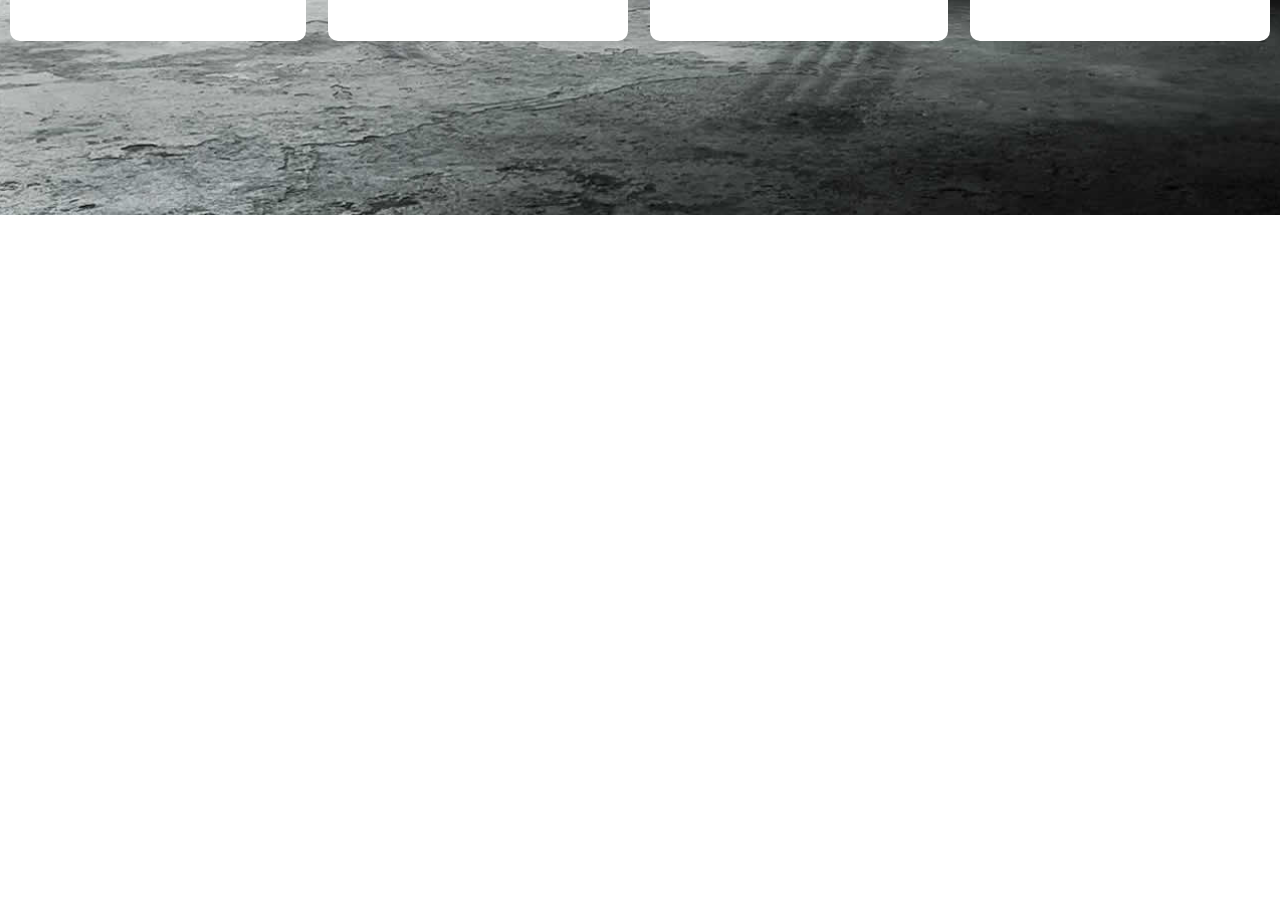
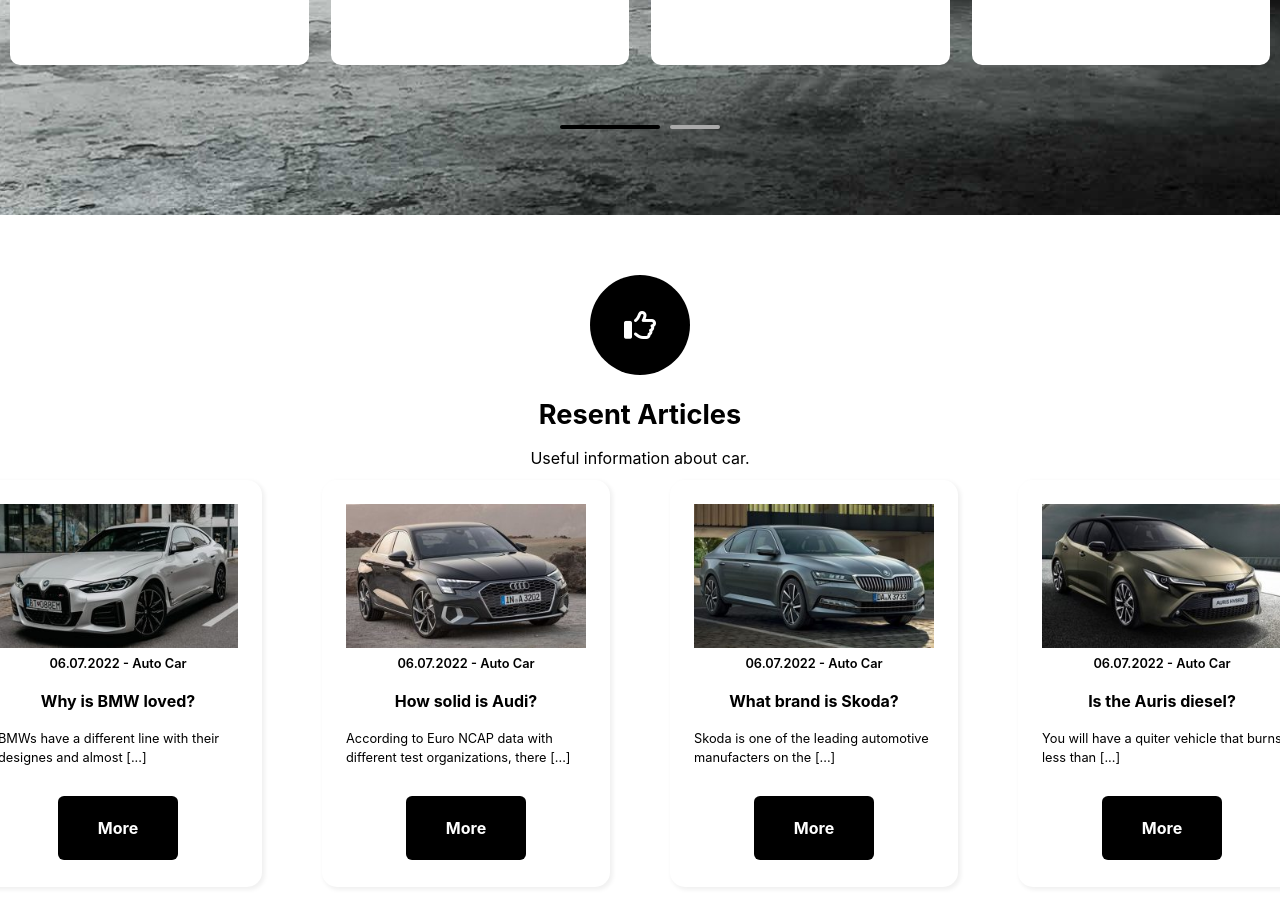
Before and after one commit to AlbertoArrighetti/proj-html-vuejs, a Vue app: page / in a window 1280 px wide. Shown: the part 3520-4427 px from the top of the page. Before the commit the page ends 3755 px from the top, so only its background shows below. Built offline with nearby package versions, Linux system fonts and the light colour scheme.

Commit message:
articles section completed

```diff
--- /dev/null
+++ b/src/components/main/resentArticles.vue
@@ -0,0 +1,117 @@
+<script>
+import { store } from '/src/store';
+
+export default {
+    name: 'resentArticles',
+
+    data() {
+        return {
+            store,
+        }
+    },
+}
+</script>
+
+<template>
+    <section id="resentArticles">
+        <div class="container">
+
+            <div class="icon">
+                <i class="fa-regular fa-thumbs-up"></i>
+            </div>
+
+            <h3>Resent Articles</h3>
+
+            <p>Useful information about car.</p>
+
+            <div class="articles">
+                <div class="cardWrapper" v-for="currentArticle in store.resentArticlesInfos">
+                    <div class="img_wrapper">
+                        <img :src="currentArticle.img" alt="article image">
+                        <div class="date">{{ currentArticle.date }} - Auto Car</div>
+                    </div>
+                    <h4>{{ currentArticle.title }}</h4>
+                    <p>{{ currentArticle.desc }}</p>
+
+                    <div class="btn_wrapper">
+                        <div class="btn">
+                            More
+                        </div>
+                    </div>
+                </div>
+            </div>
+
+        </div>
+    </section>
+</template>
+
+<style lang="scss">
+@use '/src/styles/variables' as *;
+@use '/src/styles/mixin.scss' as *;
+
+#resentArticles {
+    .container {
+        display: flex;
+        flex-direction: column;
+        align-items: center;
+        margin-bottom: 20px;
+
+        .icon {
+            width: 100px;
+            height: 100px;
+            background-color: $primaryColor;
+            border-radius: 50%;
+            @include flexCenter;
+            color: #ffffff;
+            margin-bottom: 20px;
+
+            .fa-thumbs-up {
+                font-size: 2em;
+            }
+        }
+        h3 {
+            font-size: 1.7em;
+            margin-bottom: 10px;
+        }
+        p {
+            margin-bottom: 10px;
+        }
+    }
+    .articles {
+        display: flex;
+        gap: 60px;
+        margin: 0 20px;
+        .cardWrapper {
+            border-radius: 15px;
+            padding: 24px;
+            gap: 16px;
+
+            .img_wrapper {
+                width: 240px;
+
+                .date {
+                    text-align: center;
+                    font-size: .8em;
+                    font-weight: 600;
+                }
+            }
+            h4 {
+                text-align: center;
+            }
+            p {
+                font-size: 0.8em;
+            }
+            .btn_wrapper {
+                display: flex;
+                justify-content: center;
+
+                .btn {
+                    padding: 20px 40px;
+                }
+            }
+
+        }
+    }
+
+}
+</style>
--- a/src/components/main/reviewMain.vue
+++ b/src/components/main/reviewMain.vue
@@ -32,19 +32,19 @@
             <div class="reviews">
                 <div class="review_card" v-for="currentReview in store.customersReview">
                     <p>{{ currentReview.comment }}</p>
-
-
                     <div class="img_wrapper">
                         <img :src="currentReview.picture" alt="profile picture">
                     </div>
-
                     <span>{{ currentReview.name }}</span>
-
-
                     <div class="back_icon">
                         <i class="fa-solid fa-quote-right"></i>
                     </div>
                 </div>
+            </div>
+
+            <div class="separator">
+                <div class="black_bar"></div>
+                <div class="grey_bar"></div>
             </div>
 
         </div>
@@ -62,12 +62,12 @@
     background-position: center;
     width: 100%;
     height: 860px;
-    margin-bottom: 20px;
+    margin-bottom: 60px;
     color: #ffffff;
     text-align: center;
 
     .icon{
-        font-size: 2em;
+        font-size: 3em;
         padding-top: 86px;
         margin-bottom: 50px;
         .fa-thumbs-up {
@@ -92,6 +92,7 @@
         display: flex;
         justify-content: center;
         gap: 22px;
+        margin-bottom: 60px;
 
         .review_card {
             @include flexCenter;
@@ -99,7 +100,7 @@
             position: relative;
 
             padding: 60px 40px;
-            max-width: 300px;
+            width: calc(100% / 4);
             border-radius: 10px;
             background-color: #ffffff;
             color: $primaryColor;
@@ -121,5 +122,23 @@
             }
         }
     }
+
+    .separator{
+        display: flex;
+        justify-content: center;
+        gap: 10px;
+        .black_bar, .grey_bar {
+            padding: 2px;
+            border-radius: 25px;
+        }
+        .black_bar {
+            background-color: #000000;
+            width: 100px;
+        }
+        .grey_bar {
+            background-color: #aaaaaa;
+            width: 50px;
+        }
+    }
 }
 </style>
--- a/src/components/mainContent.vue
+++ b/src/components/mainContent.vue
@@ -7,6 +7,7 @@
 import carList from './main/carList.vue';
 import knowUs from './main/knowUs.vue';
 import review from './main/reviewMain.vue';
+import resentArticles from './main/resentArticles.vue';
 
 export default {
     name: 'mainContent',
@@ -17,6 +18,7 @@
         carList,
         knowUs,
         review,
+        resentArticles,
     },
 }
 
@@ -28,6 +30,7 @@
     <carList></carList>
     <knowUs></knowUs>
     <review></review>
+    <resentArticles></resentArticles>
 </template>
 
 <style lang="scss">
--- a/src/store.js
+++ b/src/store.js
@@ -132,6 +132,33 @@
                     comment: 'A fast and reliable vehicle selling site. Rare quality website with hundreds of model vehicles.',
                     name: 'Elizabeth',
                 },
+            ],
+
+            resentArticlesInfos: [
+                {
+                    img: '/src/assets/news-autocar-1-300x180.jpg',
+                    date: '06.07.2022',
+                    desc: 'BMWs have a different line with their designes and almost [...]',
+                    title: 'Why is BMW loved?',
+                },
+                {
+                    img: '/src/assets/news-autocar-2-300x180.jpg',
+                    date: '06.07.2022',
+                    desc: 'According to Euro NCAP data with different test organizations, there [...]',
+                    title: 'How solid is Audi?',
+                },
+                {
+                    img: '/src/assets/news-autocar-6-300x180.jpg',
+                    date: '06.07.2022',
+                    desc: 'Skoda is one of the leading automotive manufacters on the [...]',
+                    title: 'What brand is Skoda?',
+                },
+                {
+                    img: '/src/assets/news-autocar-5-300x180.jpg',
+                    date: '06.07.2022',
+                    desc: 'You will have a quiter vehicle that burns less than [...]',
+                    title: 'Is the Auris diesel?',
+                },
             ]
 
 })
```
